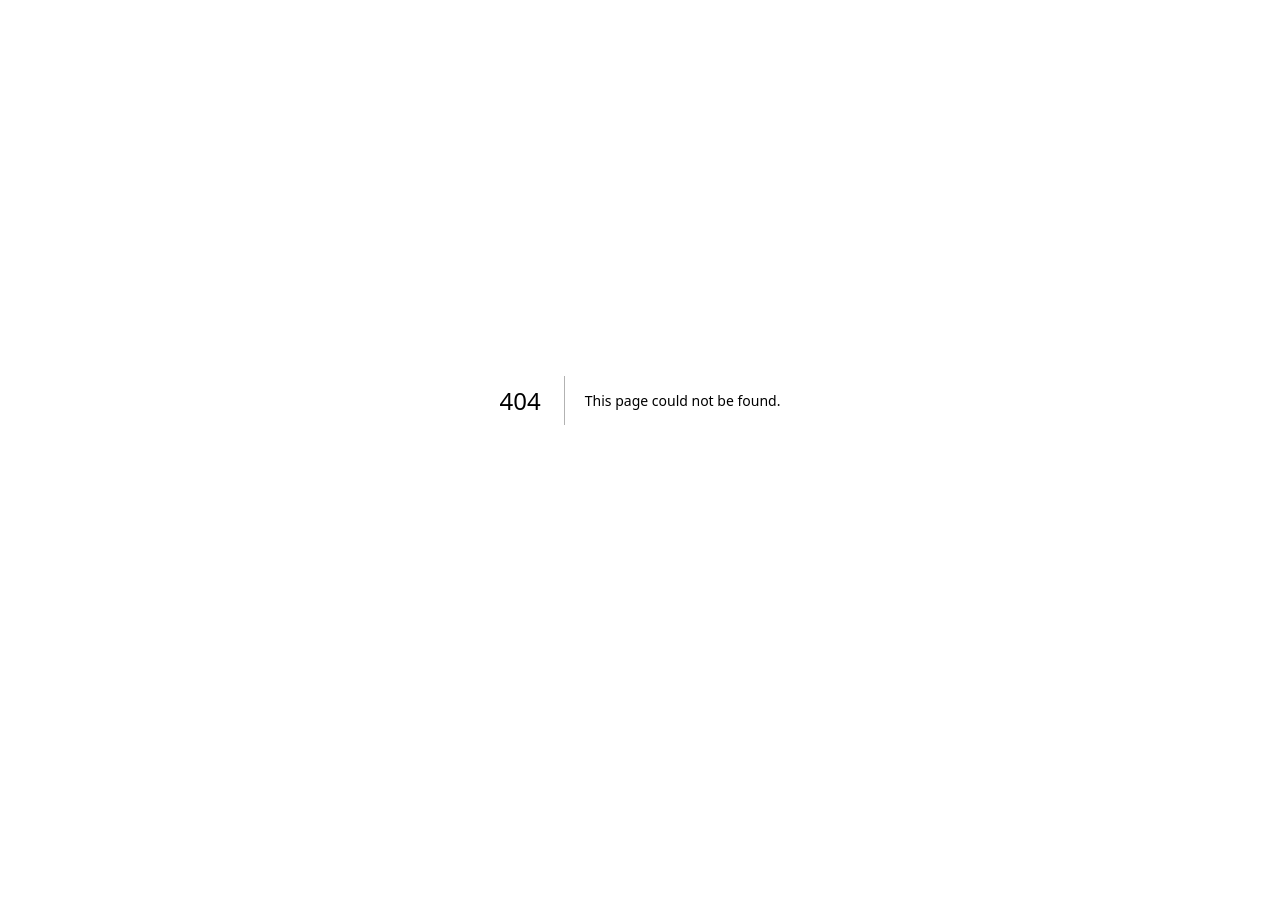
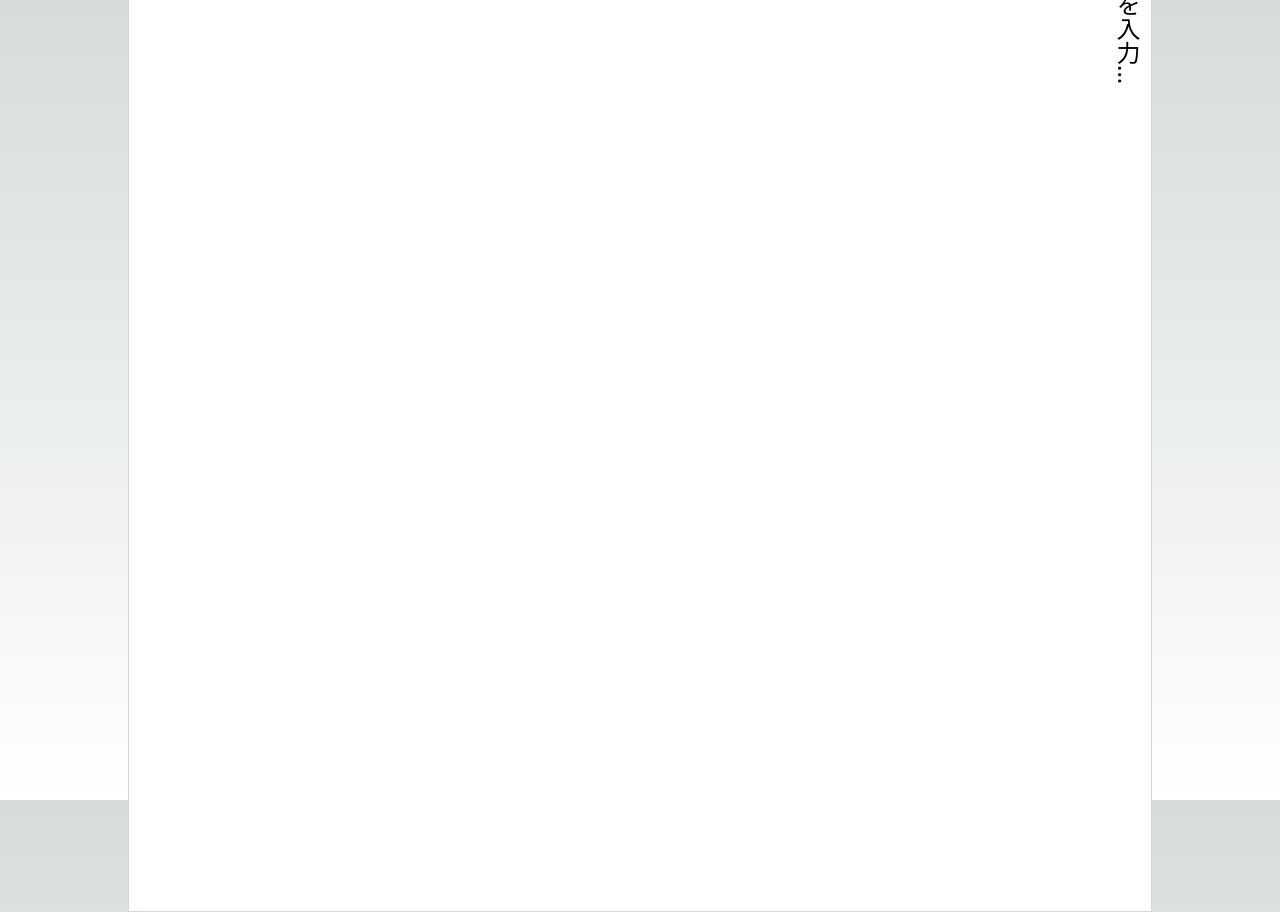
Before and after one commit to ICHINOMIYA1038/plotter, a Next.js app in the folder front/app/next-app/: page /main in a window 1280 px wide. Before the commit this address had no page. Before the commit the page ends 800 px from the top, so only its background shows below. Built offline with nearby package versions, Linux system fonts and the light colour scheme.

Commit message:
縦書きの処理の追加

```diff
--- /dev/null
+++ b/front/app/next-app/components/Grid.tsx
@@ -0,0 +1,32 @@
+// Grid.tsx
+
+import clsx from 'clsx';
+
+interface Props {
+  children: React.ReactNode;
+}
+
+export const Grid = ({ children }: Props) => {
+  const rows = [];
+
+  for (let i = 0; i < 20; i++) {
+    const cells = [];
+
+    for (let j = 0; j < 20; j++) {
+      cells.push(
+        <div
+          key={j}
+          className={clsx('border border-gray-300 w-10 h-10')}
+        />
+      );
+    }
+
+    rows.push(
+      <div key={i} className="flex">
+        {cells}
+      </div>
+    );
+  }
+
+  return <div className="flex flex-col">{rows}</div>;
+};
--- /dev/null
+++ b/front/app/next-app/components/grid_cell.tsx
@@ -0,0 +1,22 @@
+// components/GridCell.tsx
+import React from 'react';
+
+interface GridCellProps {
+  content: string;
+  onChange: (content: string) => void;
+}
+
+const GridCell: React.FC<GridCellProps> = ({ content, onChange }) => {
+  return (
+    <div className="border border-gray-300 w-12 h-12 p-2 text-lg leading-8 text-center">
+      <textarea
+        value={content}
+        onChange={(e) => onChange(e.target.value)}
+        className="w-full h-full text-center bg-transparent border-none outline-none"
+        style={{ writingMode: 'vertical-rl', resize: 'none' }}
+      />
+    </div>
+  );
+};
+
+export default GridCell;
--- /dev/null
+++ b/front/app/next-app/components/grid_paper.tsx
@@ -0,0 +1,31 @@
+// components/GridPaper.tsx
+import React, { useState } from 'react';
+import GridRow from '@/components/grid_row';
+
+const initialContent = Array.from({ length: 20 }, () => '');
+
+const GridPaper: React.FC = () => {
+  const [paperContent, setPaperContent] = useState(initialContent);
+
+  const handleCellChange = (rowIndex: number, cellIndex: number, content: string) => {
+    const updatedContent = [...paperContent];
+    updatedContent[rowIndex] = updatedContent[rowIndex].split('');
+    updatedContent[rowIndex][cellIndex] = content;
+    updatedContent[rowIndex] = updatedContent[rowIndex].join('');
+    setPaperContent(updatedContent);
+  };
+
+  return (
+    <div className="flex flex-col w-full space-y-2">
+      {paperContent.map((rowContent, rowIndex) => (
+        <GridRow
+          key={rowIndex}
+          rowContent={rowContent.split('')}
+          onCellChange={(cellIndex, content) => handleCellChange(rowIndex, cellIndex, content)}
+        />
+      ))}
+    </div>
+  );
+};
+
+export default GridPaper;
--- /dev/null
+++ b/front/app/next-app/components/grid_row.tsx
@@ -0,0 +1,24 @@
+// components/GridRow.tsx
+import React from 'react';
+import GridCell from '@/components/grid_cell';
+
+interface GridRowProps {
+  rowContent: string[];
+  onCellChange: (rowIndex: number, cellIndex: number, content: string) => void;
+}
+
+const GridRow: React.FC<GridRowProps> = ({ rowContent, onCellChange }) => {
+  return (
+    <div className="flex items-center space-x-2">
+      {rowContent.map((content, cellIndex) => (
+        <GridCell
+          key={cellIndex}
+          content={content}
+          onChange={(newContent) => onCellChange(0, cellIndex, newContent)}
+        />
+      ))}
+    </div>
+  );
+};
+
+export default GridRow;
--- /dev/null
+++ b/front/app/next-app/pages/main.tsx
@@ -0,0 +1,30 @@
+import { useRef, useState } from 'react';
+
+export default function Home() {
+  const textAreaRef = useRef<HTMLDivElement>(null);
+  const [text, setText] = useState<string>(''); // 状態を追加
+
+  const handleContentChange = () => {
+    const textArea = textAreaRef.current;
+    if (textArea) {
+      const content = textArea.innerHTML;
+      setText(content); // 状態を更新
+    }
+  };
+
+
+  return (
+    <div className="flex justify-center items-center h-screen">
+      <div
+        ref={textAreaRef}
+        className="border border-gray-300 p-2 text-2xl text-black bg-white"
+        style={{ writingMode: 'vertical-rl',width: '1024px' ,height:"1024px" }}
+        contentEditable={true}
+        onInput={handleContentChange} // onChange イベントを使用
+      >
+        テキストを入力...
+      </div>
+      <div>{text}</div>
+    </div>
+  );
+}
--- a/front/app/next-app/styles/globals.css
+++ b/front/app/next-app/styles/globals.css
@@ -25,3 +25,21 @@ body {
     )
     rgb(var(--background-start-rgb));
 }
+
+.grid-input {
+  display: grid;
+  grid-template-columns: repeat(20, 1fr);
+  grid-template-rows: repeat(20, 1fr);
+  gap: 2px;
+  width: 400px; /* グリッド全体の幅を調整 */
+  height: 400px; /* グリッド全体の高さを調整 */
+}
+
+.grid-input input {
+  width: 100%;
+  height: 100%;
+  border: 1px solid #ccc;
+  padding: 0;
+  margin: 0;
+  text-align: center;
+}
```
Also changed, not shown: front/app/next-app/package.json (+6 -5 lines), 1 other file (tests, documents, lock files or other folders).
